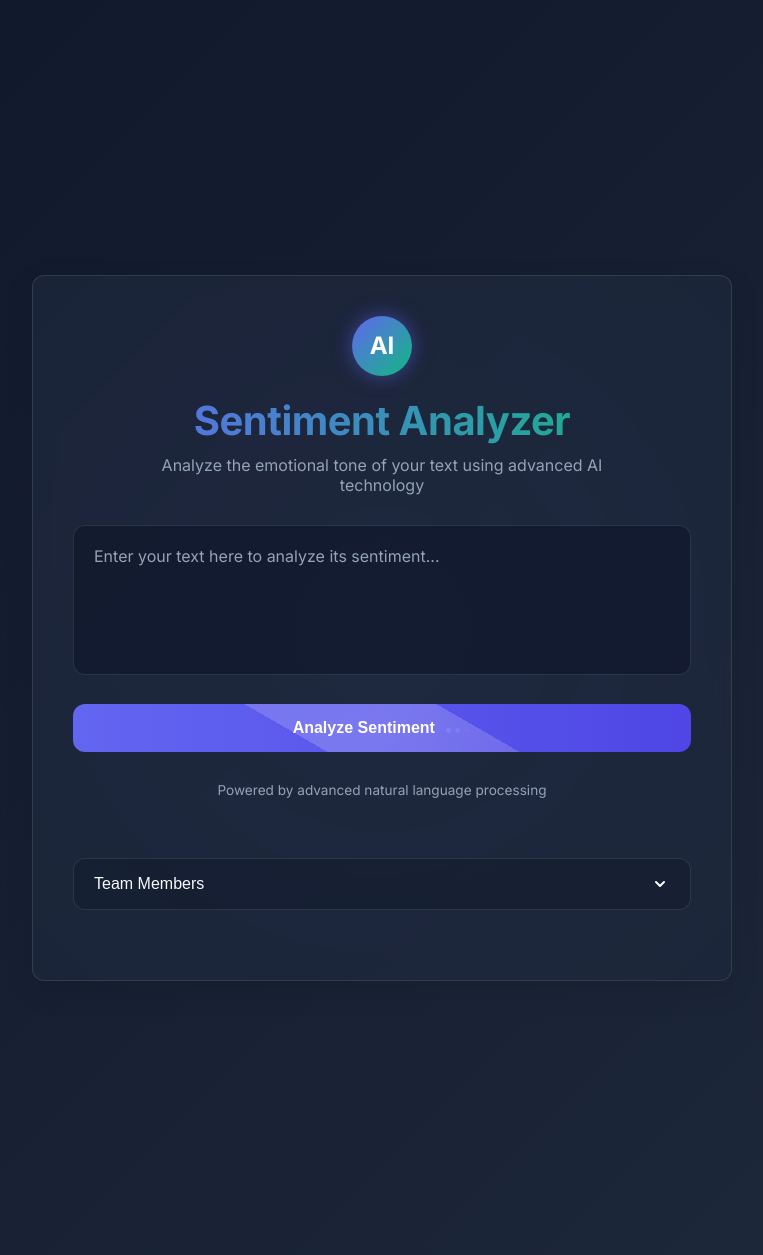
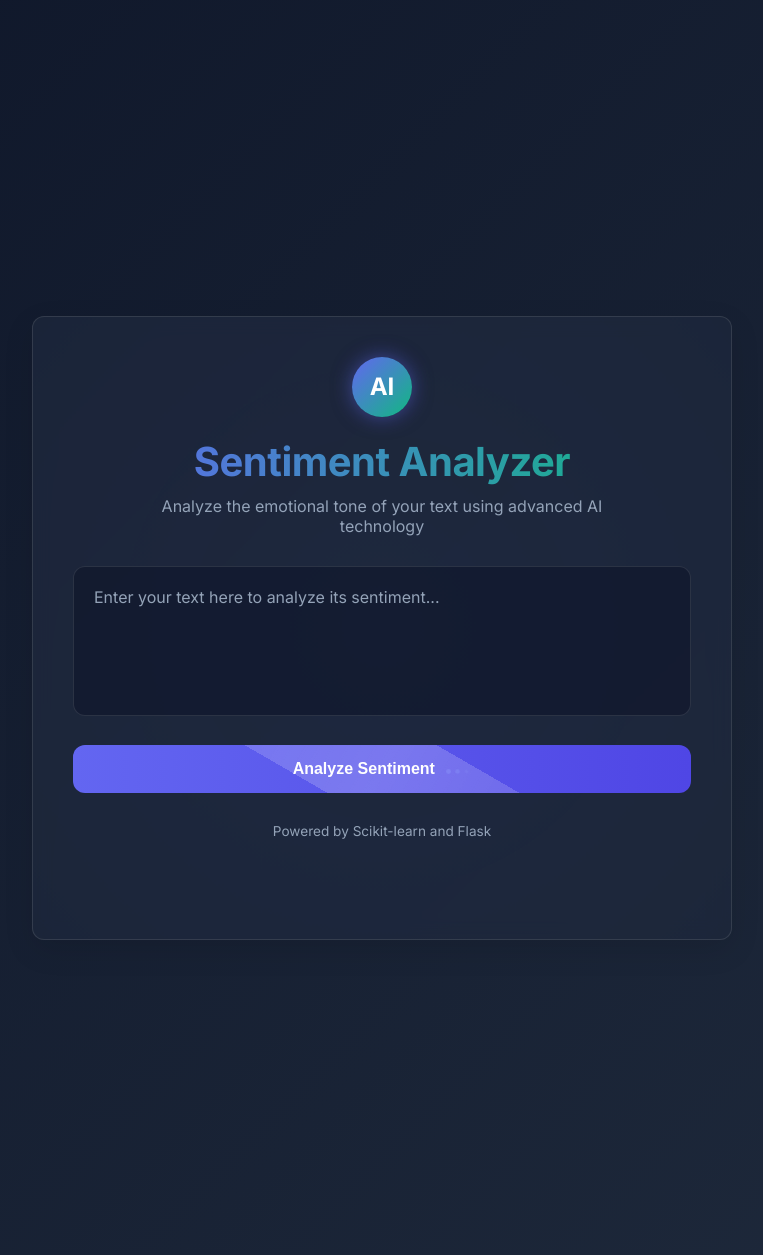
Before and after one commit to AshenafiTech/sentiment-analysis, a Flask app: page / in a window 1280 px wide. Shown: the whole page, without its empty margins (258-1021 px from the left). Run offline with Flask 3, Linux system fonts and the light colour scheme; parts of the project's set-up code (start-up, migrations or seed data) failed here and were passed over.

Commit message:
template is updated

```diff
--- a/app.py
+++ b/app.py
@@ -23,10 +23,14 @@ def index():
     prediction = None
     if request.method == "POST":
         user_input = request.form["user_input"]
+        print(user_input)
         cleaned = preprocess(user_input)
         vect_input = vectorizer.transform([cleaned])
         result = model.predict(vect_input)[0]
-        prediction = "Positive 😊" if result == 1 else "Negative 😞"
+        if user_input:
+            prediction = "Positive 😊" if result == 1 else "Negative 😞"
+        else:
+            prediction = "Please enter a tweet to analyze."
     return render_template("index.html", prediction=prediction)
 
 if __name__ == "__main__":
--- a/templates/index.html
+++ b/templates/index.html
@@ -470,56 +470,13 @@
     {% endif %}
 
     <div class="footer">
-      Powered by advanced natural language processing
+      Powered by Scikit-learn and Flask
     </div>
     <br>
     <br>
 
     <br>
 
-    <div class="help-section">
-      <button class="help-toggle" onclick="toggleHelp()">
-        <span>Team Members</span>
-        <svg class="help-icon" id="helpIcon" fill="currentColor" viewBox="0 0 20 20">
-          <path fill-rule="evenodd" d="M5.293 7.293a1 1 0 011.414 0L10 10.586l3.293-3.293a1 1 0 111.414 1.414l-4 4a1 1 0 01-1.414 0l-4-4a1 1 0 010-1.414z" clip-rule="evenodd"></path>
-        </svg>
-      </button>
-      <div class="help-content" id="helpContent">
-
-
-    <div class="team-section">
-      <h3 class="team-title">👥 Development Team</h3>
-      <div class="team-grid">
-        <div class="team-member">
-          <div class="member-avatar">JG</div>
-          <div class="member-name">Jiru Gutema</div>
-          <div class="member-role">Software Engineer</div>
-        </div>
-        <div class="team-member">
-          <div class="member-avatar">AG</div>
-          <div class="member-name">Ashenafi Godana</div>
-          <div class="member-role">Software Engineer</div>
-        </div>
-        <div class="team-member">
-          <div class="member-avatar">AD</div>
-          <div class="member-name">Abigya Daniel</div>
-          <div class="member-role">Software Engineer</div>
-        </div>
-        <div class="team-member">
-          <div class="member-avatar">BD</div>
-          <div class="member-name">Blen Debeb</div>
-          <div class="member-role">Software Engineer</div>
-        </div>
-        <div class="team-member">
-          <div class="member-avatar">KT</div>
-          <div class="member-name">Kalefat T</div>
-          <div class="member-role">Software Engineer</div>
-        </div>
-      </div>
-    </div>
-
-      </div>
-    </div>
   </div>
 
 
```
Also changed, not shown: 1 other file.
